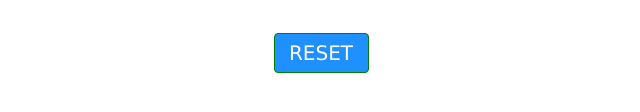
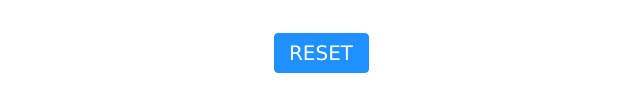
Before and after one commit to rajasharma585/tic-tac-toe, a plain HTML site: page index.html in a window 1280 px wide. Shown: the part 480-592 px from the top of the page, without its empty margins (319-959 px from the left). Drawn offline with Linux system fonts and the light colour scheme.

Commit message:
Update tic.css

```diff
--- a/tic.css
+++ b/tic.css
@@ -23,7 +23,7 @@
 		box-sizing: border-box;
 		width: 95px;
 		height: 40px;
-		border: 1px solid green;
+		border: 1px solid dodgerblue;
 		margin: auto;
 		border-radius: 4px;
 		font-family: Verdana,
```
